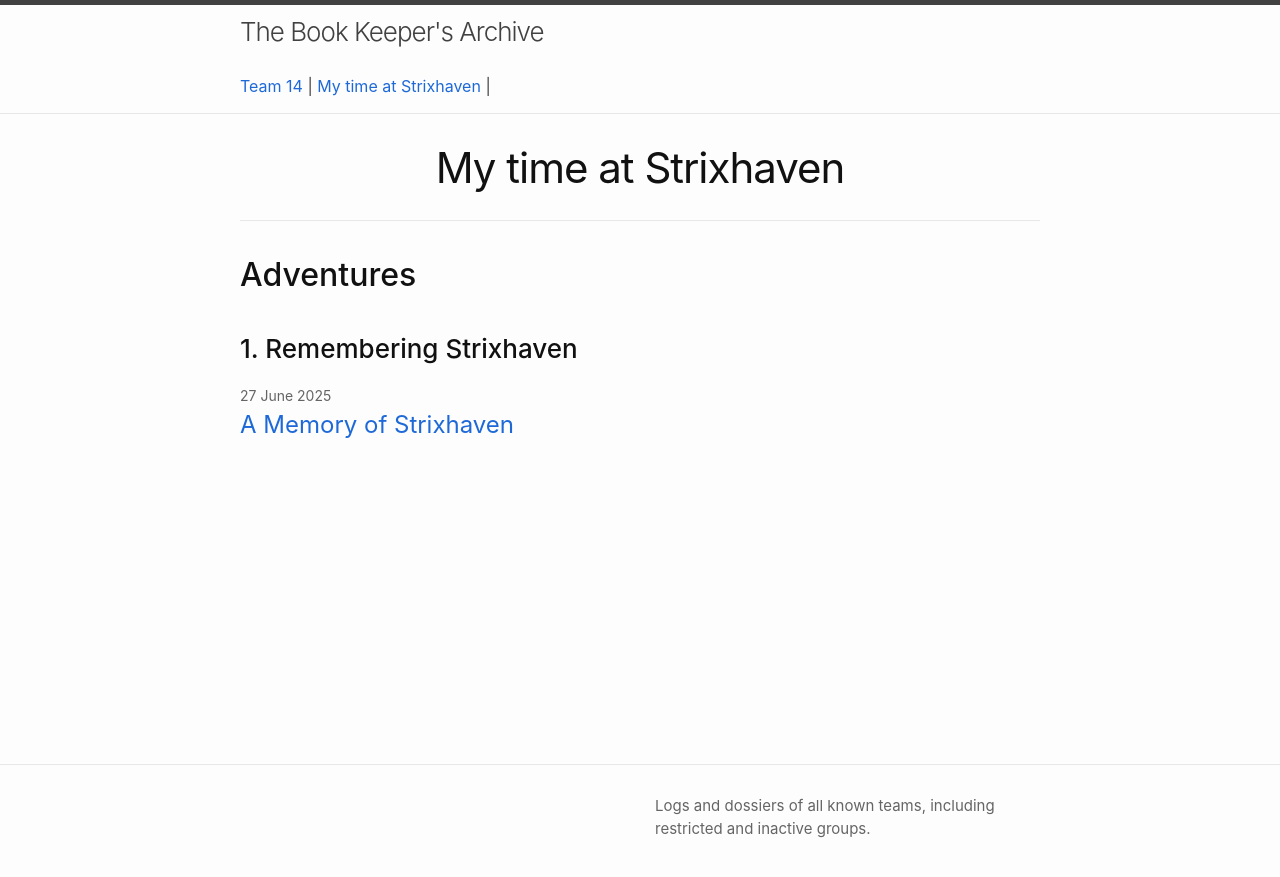
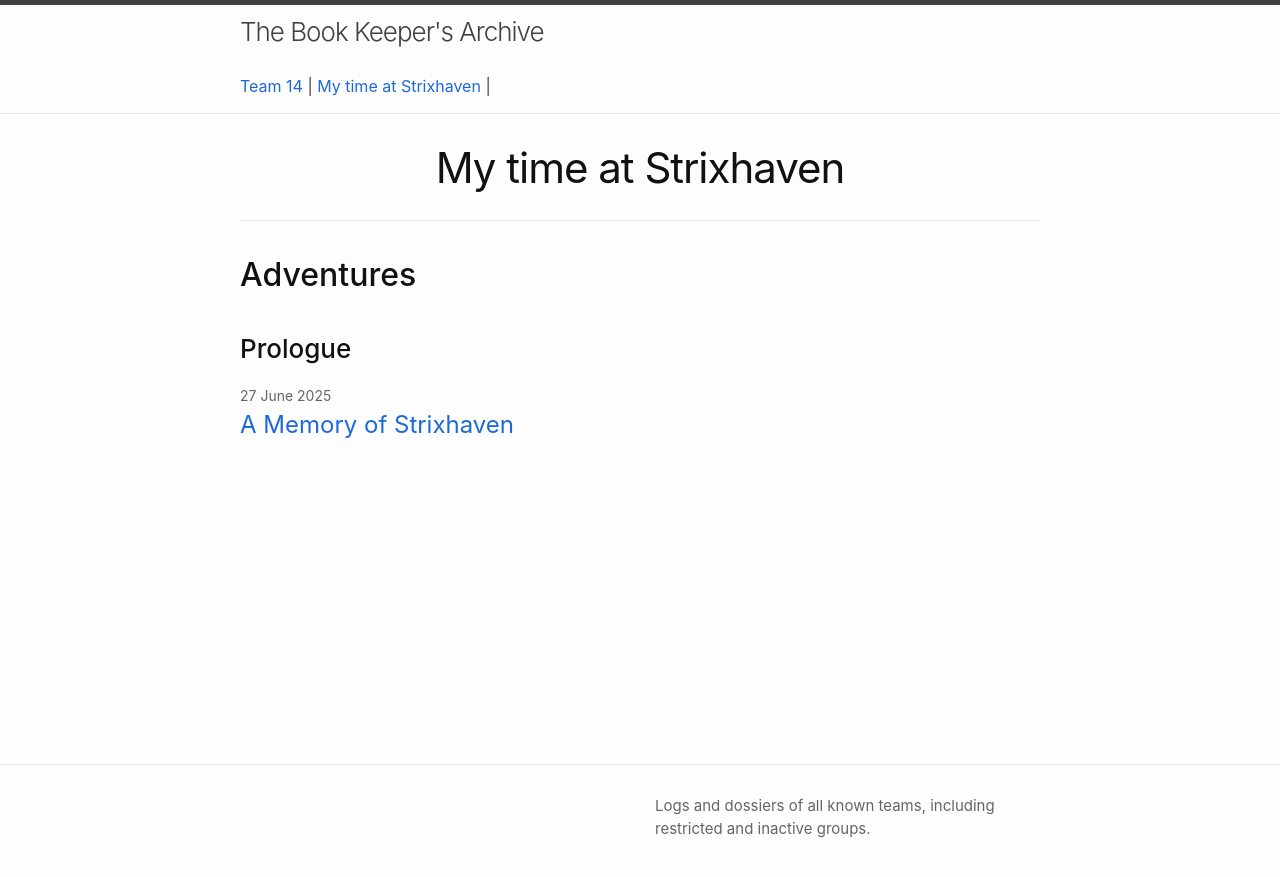
Before and after one commit to Titan-Lyra/thebookkeeper, a Jekyll site: the page built from strixhaven/index.md, in a window 1280 px wide. Shown: the top 877 px of the page. Built offline with Jekyll 4.4.1, drawn with Linux system fonts in a browser that asks for light colours.

Commit message:
update site

```diff
--- a/_layouts/logoverview.html
+++ b/_layouts/logoverview.html
@@ -39,13 +39,20 @@ layout: page
     {% endfor %}
   {% endfor %}
 
-  {% assign subcategories = subcategories | sort %}
+{% assign subcategories = subcategories | sort %}
 
-  {% comment %}
-  Output posts grouped by subcategory
-  {% endcomment %}
-  {% for subcat in subcategories %}
-  <h3>{{ subcat | replace: "session", "Session " }}</h3>
+{% comment %}
+Output posts grouped by subcategory
+{% endcomment %}
+{% for subcat in subcategories %}
+  {% if subcat contains '-' %}
+    {% assign parts = subcat | split: '-' %}
+    {% assign subcat_clean = parts[1] | strip %}
+  {% else %}
+    {% assign subcat_clean = subcat %}
+  {% endif %}
+
+  <h3>{{ subcat_clean | replace: "session", "Session " }}</h3>
 
   <ul class="post-list">
     {% assign sorted_team_posts = team_posts | sort: "date" %}
--- a/strixhaven/_posts/2025-06-27-prologue_to_strixhaven.md
+++ b/strixhaven/Prologue/_posts/2025-06-27-prologue_to_strixhaven.md
@@ -2,7 +2,6 @@
 layout: post
 title:  "A Memory of Strixhaven"
 date:   2025-06-27 12:30:00
-categories: [1. Remembering Strixhaven]
 ---
 
 I can’t remember why I chose to enroll in Strixhaven. Was it the allure of magic, the gathering of so many people in one place, or was it something else entirely? Lately, I’ve been thinking back to that time, which feels like a lifetime ago. I remember writing everything down back then. I hope to recover every single note of my youth, including this one—though I fear they are lost in the void. For now, I will write down everything I can recall.
```
Also changed, not shown: team_14/001 - The Murkmire Malevolence/_posts/2025-06-13-prologue.md (renamed from team_14/_posts/2025-06-27-the_murkmire_malevolence.md, +0 -1 lines).
